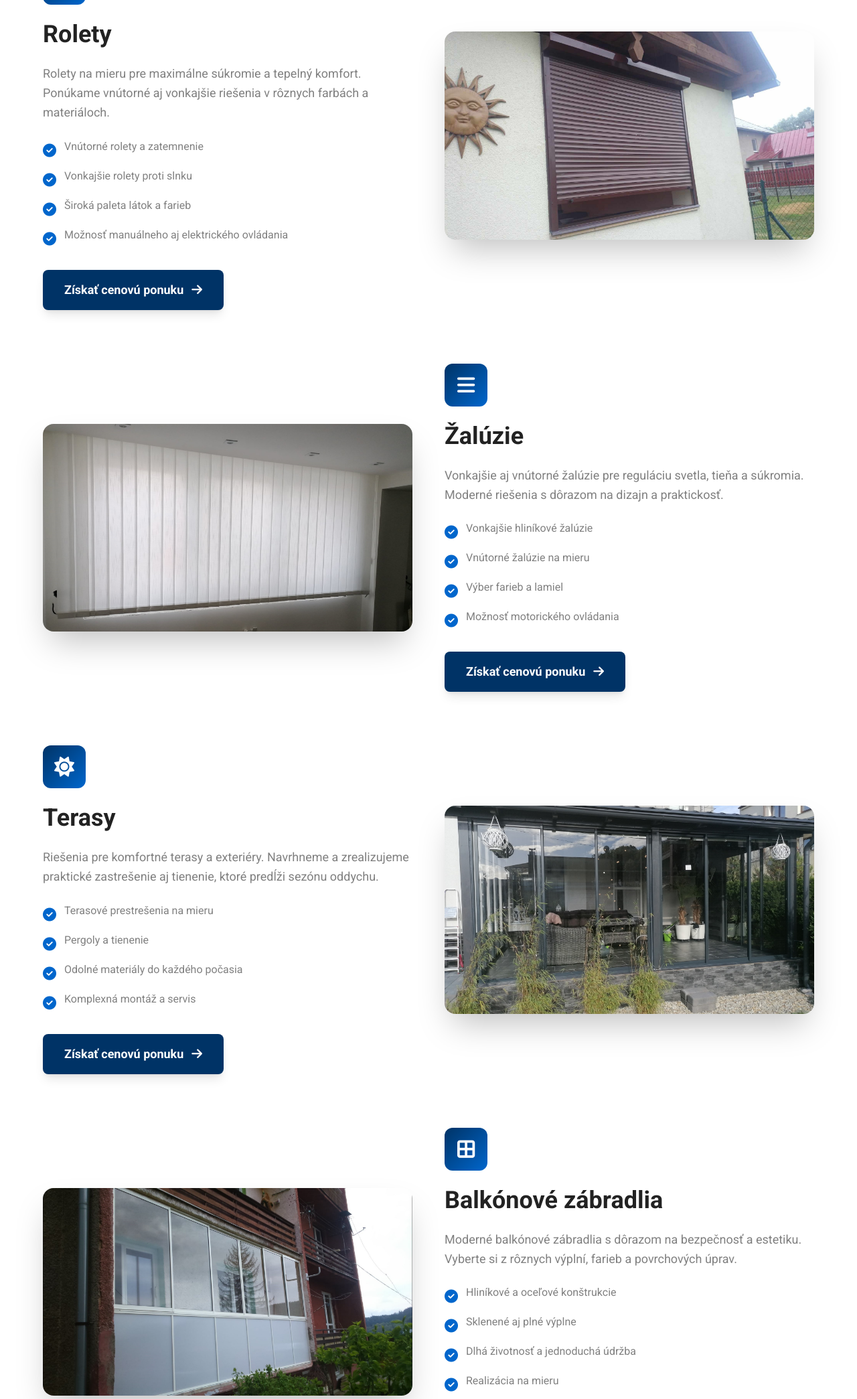
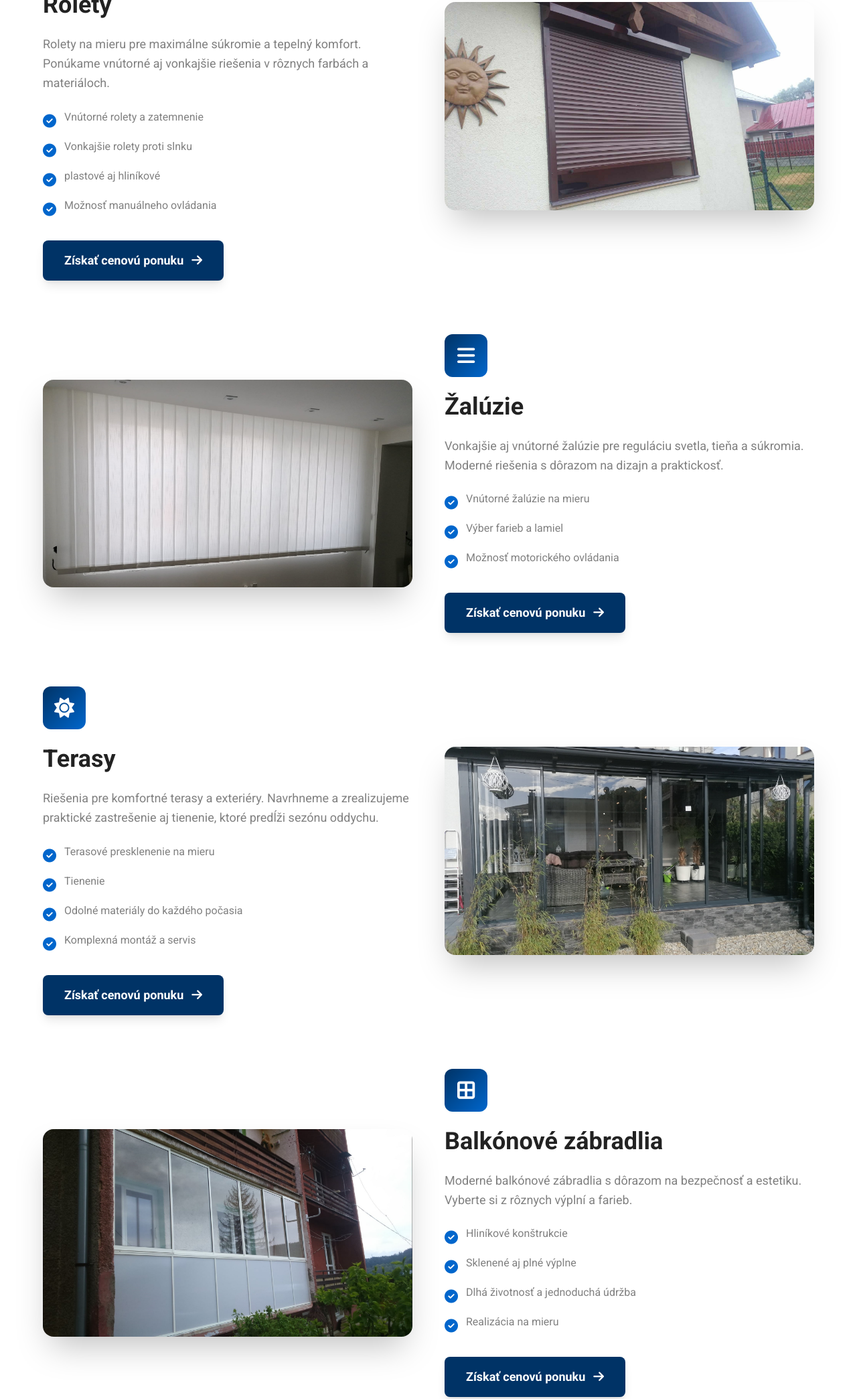
Before and after one commit to KristoveNohy/mvmont, a website built with Vite: page sluzby.html in a window 1280 px wide. Shown: the part 1941-4030 px from the top of the page at 67% size. Built offline with nearby package versions, Linux system fonts and the light colour scheme.

Commit message:
text zmeny

```diff
--- a/package.json
+++ b/package.json
@@ -15,5 +15,8 @@
   "packageManager": "pnpm@10.10.0",
   "devDependencies": {
     "vite": "^6.3.5"
+  },
+  "dependencies": {
+    "dotenv": "^17.2.3"
   }
 }
--- a/sluzby.html
+++ b/sluzby.html
@@ -263,14 +263,6 @@
                           class="fas fa-check-circle text-[var(--accent-color)] text-xl mt-1"
                         ></i>
                         <span class="text-[var(--gray-text-color)]"
-                          >Možnosť posuvných aj otváravých systémov</span
-                        >
-                      </li>
-                      <li class="flex items-start space-x-3">
-                        <i
-                          class="fas fa-check-circle text-[var(--accent-color)] text-xl mt-1"
-                        ></i>
-                        <span class="text-[var(--gray-text-color)]"
                           >Estetické a bezpečné riešenie</span
                         >
                       </li>
@@ -325,7 +317,7 @@
                           class="fas fa-check-circle text-[var(--accent-color)] text-xl mt-1"
                         ></i>
                         <span class="text-[var(--gray-text-color)]"
-                          >Široká paleta látok a farieb</span
+                          >plastové aj hliníkové</span
                         >
                       </li>
                       <li class="flex items-start space-x-3">
@@ -333,7 +325,7 @@
                           class="fas fa-check-circle text-[var(--accent-color)] text-xl mt-1"
                         ></i>
                         <span class="text-[var(--gray-text-color)]"
-                          >Možnosť manuálneho aj elektrického ovládania</span
+                          >Možnosť manuálneho ovládania</span
                         >
                       </li>
                     </ul>
@@ -379,14 +371,6 @@
                       súkromia. Moderné riešenia s dôrazom na dizajn a praktickosť.
                     </p>
                     <ul class="space-y-3 mb-8">
-                      <li class="flex items-start space-x-3">
-                        <i
-                          class="fas fa-check-circle text-[var(--accent-color)] text-xl mt-1"
-                        ></i>
-                        <span class="text-[var(--gray-text-color)]"
-                          >Vonkajšie hliníkové žalúzie</span
-                        >
-                      </li>
                       <li class="flex items-start space-x-3">
                         <i
                           class="fas fa-check-circle text-[var(--accent-color)] text-xl mt-1"
@@ -446,7 +430,7 @@
                           class="fas fa-check-circle text-[var(--accent-color)] text-xl mt-1"
                         ></i>
                         <span class="text-[var(--gray-text-color)]"
-                          >Terasové prestrešenia na mieru</span
+                          >Terasové presklenenie na mieru</span
                         >
                       </li>
                       <li class="flex items-start space-x-3">
@@ -454,7 +438,7 @@
                           class="fas fa-check-circle text-[var(--accent-color)] text-xl mt-1"
                         ></i>
                         <span class="text-[var(--gray-text-color)]"
-                          >Pergoly a tienenie</span
+                          >Tienenie</span
                         >
                       </li>
                       <li class="flex items-start space-x-3">
@@ -513,8 +497,7 @@
                     </h2>
                     <p class="text-lg text-[var(--gray-text-color)] mb-6 leading-relaxed">
                       Moderné balkónové zábradlia s dôrazom na bezpečnosť a
-                      estetiku. Vyberte si z rôznych výplní, farieb a povrchových
-                      úprav.
+                      estetiku. Vyberte si z rôznych výplní a farieb.
                     </p>
                     <ul class="space-y-3 mb-8">
                       <li class="flex items-start space-x-3">
@@ -522,7 +505,7 @@
                           class="fas fa-check-circle text-[var(--accent-color)] text-xl mt-1"
                         ></i>
                         <span class="text-[var(--gray-text-color)]"
-                          >Hliníkové a oceľové konštrukcie</span
+                          >Hliníkové konštrukcie</span
                         >
                       </li>
                       <li class="flex items-start space-x-3">
```
Also changed, not shown: index.html (+3 -4 lines), pnpm-lock.yaml.
